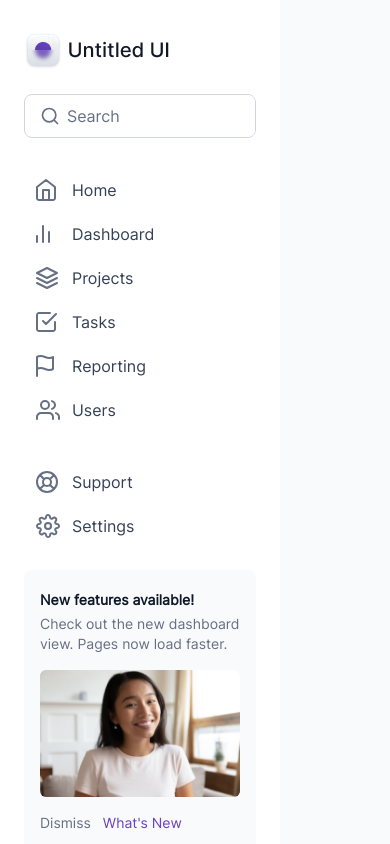
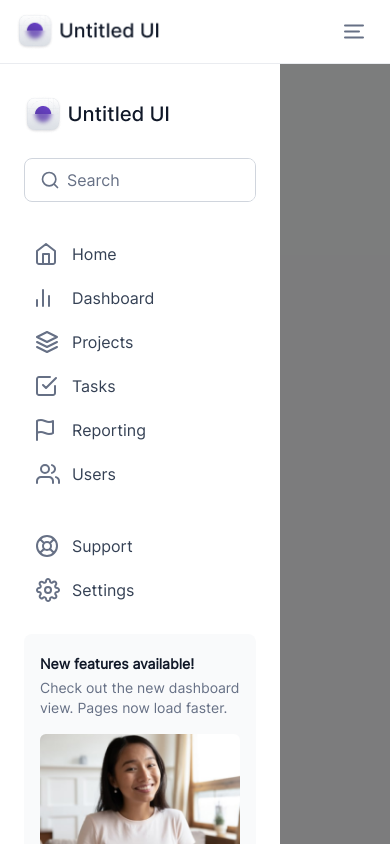
Before and after one commit to gude1/DashBoardUi, a React (Vite) app: page / in a window 390 px wide. Built offline with nearby package versions, Linux system fonts and the light colour scheme.

Commit message:
designing sidebar

```diff
--- a/src/App.tsx
+++ b/src/App.tsx
@@ -1,13 +1,12 @@
 import { useState } from "react";
 import reactLogo from "./assets/react.svg";
-import "./App.css";
 import SideBar from "./components/SideBar/SideBar";
 
 function App() {
   const [count, setCount] = useState(0);
 
   return (
-    <div className="App">
+    <div>
       <SideBar />
     </div>
   );
--- a/src/components/SideBar/SideBar.tsx
+++ b/src/components/SideBar/SideBar.tsx
@@ -1,4 +1,4 @@
-import React from "react";
+import React, { useState } from "react";
 import logo from "@/assets/logo.png";
 import sidebarimg from "@/assets/sidebarimg.png";
 import avatar from "@/assets/avatar.png";
@@ -11,12 +11,44 @@ export type SideBarProps = {} & React.DetailedHTMLProps<
   HTMLDivElement
 >;
 
-const SideBarBtn = () => {};
+export default function SideBar() {
+  const [hidden, setHidden] = useState(false);
 
-export default function SideBar({}: SideBarProps) {
   return (
-    <aside className="w-[17.5rem] fixed top-0 overflow-x-hidden overflow-y-auto bottom-0 left-0 bg-white flex flex-col transition-transform">
-      <nav className="my-8 border-red-800 mx-6 mb-8">
+    <>
+      <div className="h-16 fixed top-0 z-10 w-full md:hidden flex justify-between items-center bg-white px-4 border-b border-[#EAECF0]">
+        <img
+          src={logo}
+          alt="topnav_logo"
+          className="w-36 object-scale-down object-center"
+        />
+
+        <svg
+          width="40"
+          height="41"
+          viewBox="0 0 40 41"
+          fill="none"
+          className="group"
+          xmlns="http://www.w3.org/2000/svg"
+          onClick={() => setHidden((val) => !val)}
+        >
+          <rect y="0.5" width="40" height="40" rx="8" fill="white" />
+          <path
+            className="group-hover:stroke-color6 stroke-color4"
+            d="M11 20.5H25M11 14.5H29M11 26.5H29"
+            stroke-width="2"
+            stroke-linecap="round"
+            stroke-linejoin="round"
+          />
+        </svg>
+      </div>
+      <aside
+        className={`fixed  ${
+          hidden ? "-translate-x-full" : "translate-x-0"
+        }  md:flex flex-col top-16 md:top-0 bottom-0 left-0 w-full md:w-[17.5rem] bg-[rgba(0,0,0,0.5)] md:bg-transparent transition-transform md:translate-x-0`}
+      >
+        <nav className="h-full w-[17.5rem] bg-white overflow-y-auto">
+          <div className="my-8 border-red-800 mx-6 mb-8">
             <div className="flex items-center">
               <img src={logo} alt="sidebar_logo" />
             </div>
@@ -236,7 +268,10 @@ export default function SideBar({}: SideBarProps) {
                 Check out the new dashboard view. Pages now load faster.
               </span>
               <div className="mt-4 rounded-md overflow-x-hidden">
-            <img src={sidebarimg} className="w-52 object-cover object-center" />
+                <img
+                  src={sidebarimg}
+                  className="w-52 object-cover object-center"
+                />
               </div>
               <div className="flex mt-4">
                 <span className="text-sm leading-5 text-color4 font-medium">
@@ -281,7 +316,9 @@ export default function SideBar({}: SideBarProps) {
                 />
               </svg>
             </div>
+          </div>
         </nav>
       </aside>
+    </>
   );
 }
```
Lines whose indentation alone changed are shown as unchanged.
